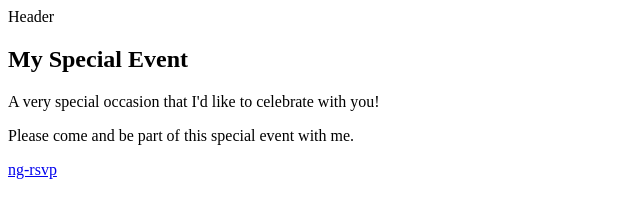
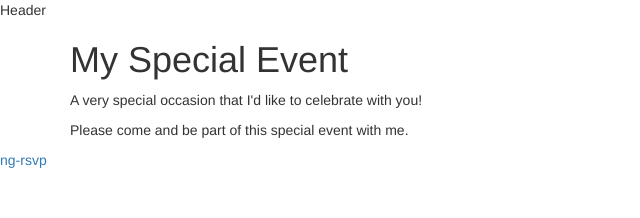
Before and after one commit to ng-bridge-ann-arbor/ng-rsvp, a plain HTML site: page index.html in a window 1280 px wide. Shown: the whole page, without its empty margins (0-640 px from the left). Drawn offline with nearby package versions, Linux system fonts and the light colour scheme.

Commit message:
* Improve comment clarity. * Add Bootstrap.

```diff
--- a/index.html
+++ b/index.html
@@ -9,6 +9,7 @@
 		<base href="/" />
 
 		<!-- Stylesheets -->
+		<link href="//maxcdn.bootstrapcdn.com/bootstrap/3.3.4/css/bootstrap.min.css" rel="stylesheet" media="all">
 		<link href="/assets/css/styles.css" rel="stylesheet" media="all">
 	</head>
 
--- a/ng-app/core/app.routes.js
+++ b/ng-app/core/app.routes.js
@@ -1,7 +1,7 @@
 /***
  * Routes
  *
- * @getter: call module we defined in startup.js 'myApp'
+ * @getter: get app module
  * @config function (inject dependencies)
  * 	- routing for our app
  * 	- enable HTML5 mode (to remove /# from URL)
--- a/ng-app/core/trustAsHtml.filter.js
+++ b/ng-app/core/trustAsHtml.filter.js
@@ -1,8 +1,8 @@
 /***
  * trustAsHtml filter
  *
- * @getter: call module we defined in startup.js 'myApp'
- * Inject $sce (Strict Contextual Escaping) and use trustAsHtml
+ * @getter: get app module
+ * @filter: Inject $sce (Strict Contextual Escaping) and use trustAsHtml
  */
 
 angular
--- a/ng-app/rsvp/RSVP.ctrl.js
+++ b/ng-app/rsvp/RSVP.ctrl.js
@@ -1,8 +1,8 @@
 /***
  * RSVP Controller
  *
- * Get app module
- * Setup controller with minification-safe injections
+ * @getter: get app module
+ * @controller: Setup RSVP controller with minification-safe injections
  *
  * @param $scope
  */
--- a/ng-app/rsvp/RSVP.view.html
+++ b/ng-app/rsvp/RSVP.view.html
@@ -1,4 +1,4 @@
-<article ng-controller="RSVPCtrl">
+<article ng-controller="RSVPCtrl" class="container">
 	<h1>{{event.title}}</h1>
 	<div ng-bind-html="event.description | trustAsHtml"></div>
 </article>
```
Also changed, not shown: ng-app/core/getData.service.js (+7 -0 lines), README.md.
